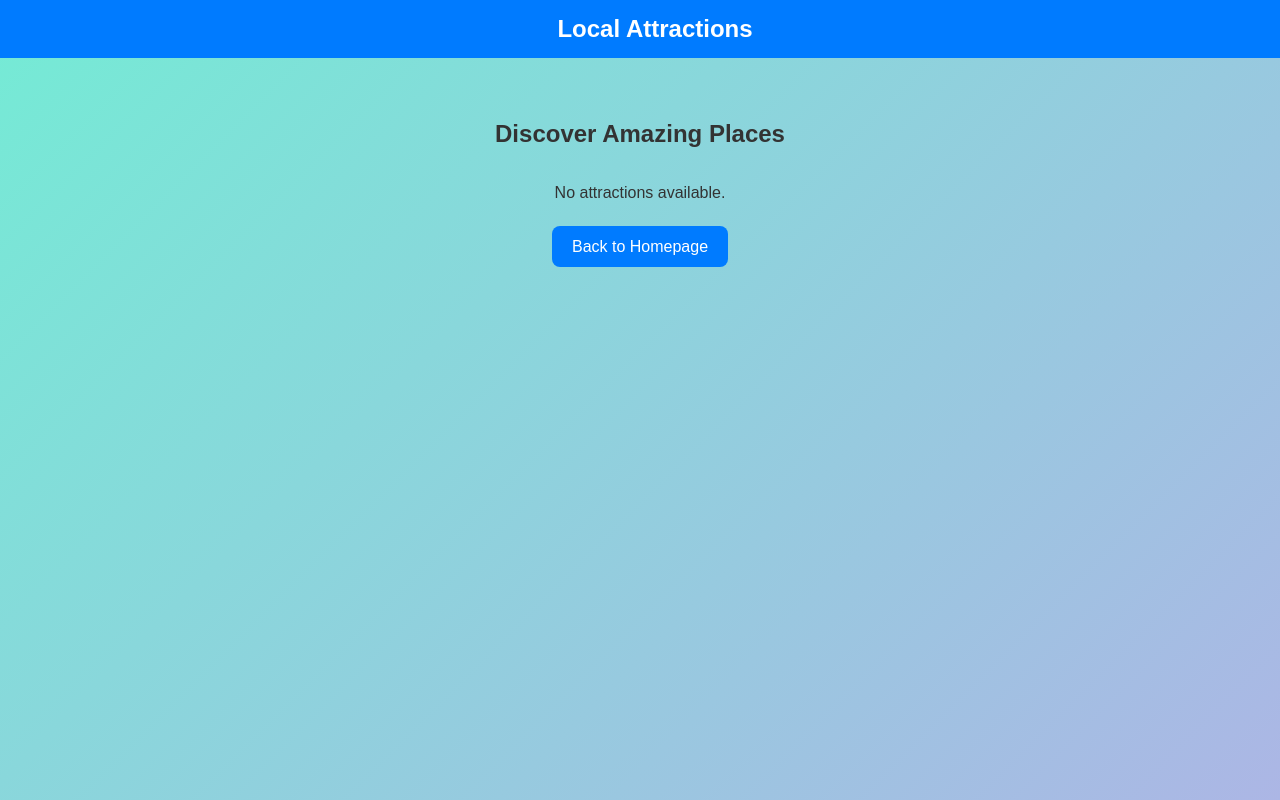
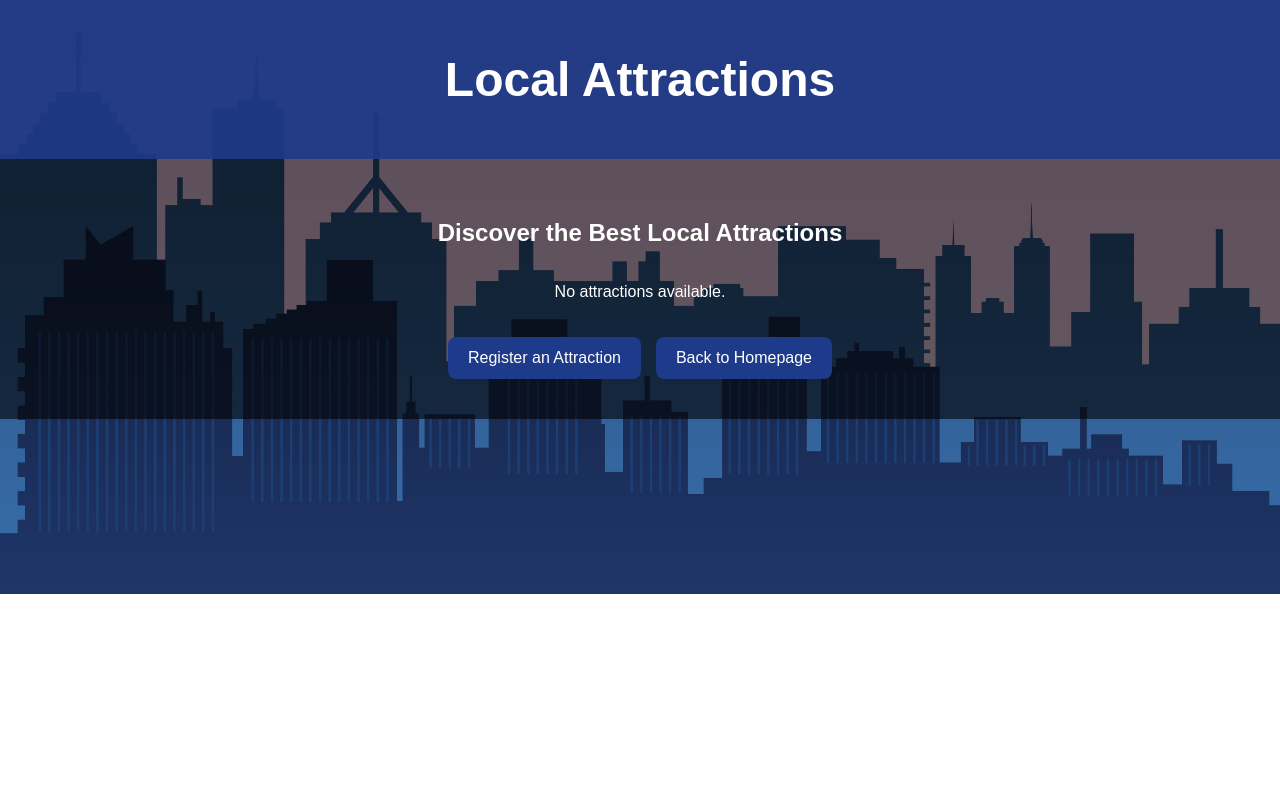
Before and after one commit to WSU-4110/TravelCompanionApp, a plain HTML site: page attractions.html in a window 1280 px wide. Drawn offline with Linux system fonts and the light colour scheme.

Commit message:
Update attractions.html

```diff
--- a/attractions.html
+++ b/attractions.html
@@ -4,69 +4,90 @@
     <meta charset="UTF-8">
     <meta name="viewport" content="width=device-width, initial-scale=1.0">
     <title>Local Attractions - Travel Companion</title>
+
     <style>
-        /* General page styling */
+        /* Background Image */
         body {
+            background: url('assets/images/hero-image.jpg') no-repeat center center/cover;
             font-family: 'Poppins', sans-serif;
-            background: linear-gradient(135deg, #74ebd5, #acb6e5);
-            color: #333;
             margin: 0;
             padding: 0;
-            display: flex;
-            flex-direction: column;
-            min-height: 100vh;
-        }
-
-        /* Header styling */
-        .header {
-            width: 100%;
-            background: #007bff;
-            color: white;
-            padding: 15px;
-            font-size: 24px;
-            font-weight: bold;
-            text-align: center;
-            position: fixed;
-            top: 0;
-            left: 0;
-        }
-
-        /* Main content section */
-        .content {
-            margin-top: 80px;
-            text-align: center;
-            padding: 20px;
-        }
-
-        /* Attractions list container */
-        .attraction-list {
+            color: #fff;
             display: flex;
             flex-direction: column;
             align-items: center;
+            position: relative;
+        }
+
+        /* Dark Overlay */
+        body::before {
+            content: "";
+            position: absolute;
+            top: 0;
+            left: 0;
+            width: 100%;
+            height: 100%;
+            background: rgba(0, 0, 0, 0.6);
+            z-index: -1;
+        }
+
+        /* Page Header */
+        .page-header {
+            width: 100%;
+            background: rgba(30, 58, 138, 0.9);
+            color: white;
+            padding: 20px;
+            text-align: center;
+            font-size: 24px;
+            font-weight: bold;
+        }
+
+        /* Page Content */
+        .page-content {
+            text-align: center;
+            padding: 40px 20px;
+            width: 100%;
+        }
+
+        /* List Container */
+        .list-container {
+            display: flex;
+            flex-wrap: wrap;
+            justify-content: center;
+            gap: 20px;
+            max-width: 1200px;
+            margin: 20px auto;
+        }
+
+        /* Individual Attraction Item */
+        .list-item {
+            background: rgba(255, 255, 255, 0.95);
+            padding: 20px;
+            border-radius: 12px;
+            box-shadow: 0 4px 8px rgba(0, 0, 0, 0.3);
+            width: 300px;
+            text-align: left;
+            font-size: 16px;
+            color: #333;
+            cursor: pointer;
+            transition: transform 0.3s ease, box-shadow 0.3s ease;
+        }
+
+        .list-item:hover {
+            transform: translateY(-5px);
+            box-shadow: 0 6px 12px rgba(0, 0, 0, 0.4);
+        }
+
+        /* Buttons */
+        .btn-container {
+            display: flex;
             gap: 15px;
+            justify-content: center;
             margin-top: 20px;
         }
 
-        /* Individual attraction item styling */
-        .attraction-item {
-            background: rgba(255, 255, 255, 0.9);
-            padding: 15px;
-            border-radius: 10px;
-            box-shadow: 0 4px 8px rgba(0, 0, 0, 0.2);
-            width: 80%;
-            max-width: 500px;
-            text-align: left;
-        }
-
-        /* Back button styling */
-        .back-btn {
-            margin-top: 20px;
-            text-align: center;
-        }
-
-        /* Back button styling */
-        .back-btn a {
-            background: #007bff;
+        .btn {
+            background: #1E3A8A;
             color: white;
             padding: 12px 20px;
             border-radius: 8px;
@@ -75,49 +96,63 @@
             transition: background 0.3s;
         }
 
-        /* Back button hover effect */
-        .back-btn a:hover {
-            background: #003f7f;
+        .btn:hover {
+            background: #152C5B;
         }
     </style>
 </head>
 <body>
 
-    <!-- Header section -->
-    <div class="header">Local Attractions</div>
+    <!-- Page Header -->
+    <header class="page-header">
+        <h1>Local Attractions</h1>
+    </header>
 
-    <!-- Main content section -->
-    <div class="content">
-        <h2>Discover Amazing Places</h2>
+    <!-- Main Content Section -->
+    <section class="page-content">
+        <h2>Discover the Best Local Attractions</h2>
 
-        <!-- Local attractions listings -->
-        <div class="attraction-list" id="attractionList"></div>
+        <!-- Attractions List -->
+        <div class="list-container" id="attractionsList"></div>
 
-        <!-- Back to homepage button -->
-        <div class="back-btn">
-            <a href="homepage.html">Back to Homepage</a>
+        <!-- Buttons for navigation -->
+        <div class="btn-container">
+            <a href="attraction_registration.html" class="btn">Register an Attraction</a>
+            <a href="HomePage.html" class="btn">Back to Homepage</a>
         </div>
-    </div>
+    </section>
 
     <script>
         function loadAttractions() {
-            let attractions = JSON.parse(localStorage.getItem("attractions")) || [];
-            let attractionList = document.getElementById("attractionList");
+            let attractionsList = document.getElementById("attractionsList");
+            attractionsList.innerHTML = "";
 
-            if (attractions.length === 0) {
-                attractionList.innerHTML = "<p>No attractions available.</p>";
-                return;
+            for (let i = 0; i < localStorage.length; i++) {
+                const key = localStorage.key(i);
+
+                if (key.startsWith("attraction_")) {
+                    const attraction = JSON.parse(localStorage.getItem(key));
+
+                    const attractionItem = document.createElement("div");
+                    attractionItem.classList.add("list-item");
+
+                    attractionItem.innerHTML = `
+                        📍 <strong>${attraction.name}</strong>
+                        <p><strong>City:</strong> ${attraction.city}</p>
+                        <p><strong>Description:</strong> ${attraction.description}</p>
+                    `;
+
+                    attractionsList.appendChild(attractionItem);
+                }
             }
 
-            attractionList.innerHTML = attractions.map(attraction => `
-                <div class="attraction-item">
-                    📍 <strong>${attraction.name}</strong>
-                    <p>📖 ${attraction.description}</p>
-                </div>
-            `).join("");
+            if (attractionsList.innerHTML === "") {
+                attractionsList.innerHTML = "<p>No attractions available.</p>";
+            }
         }
 
         window.onload = loadAttractions;
     </script>
+
 </body>
 </html>
```
